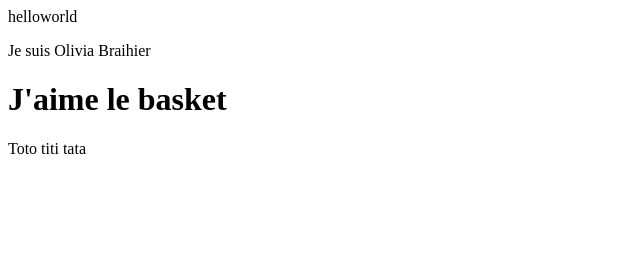
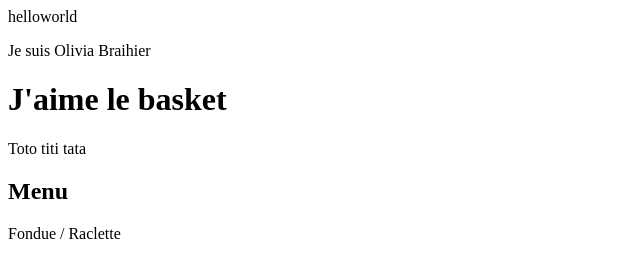
Before and after one commit to braioli/helloworld, a plain HTML site: page index.html in a window 1280 px wide. Shown: the whole page, without its empty margins (0-640 px from the left). Drawn offline with Linux system fonts and the light colour scheme.

Commit message:
ajout menu

```diff
--- a/index.html
+++ b/index.html
@@ -2,3 +2,5 @@
 <p> Je suis Olivia Braihier </p>
 <h1> J'aime le basket </h1>
 <p>Toto titi tata</p>
+<h2>Menu</h2>
+ <p>Fondue / Raclette</p>
```
